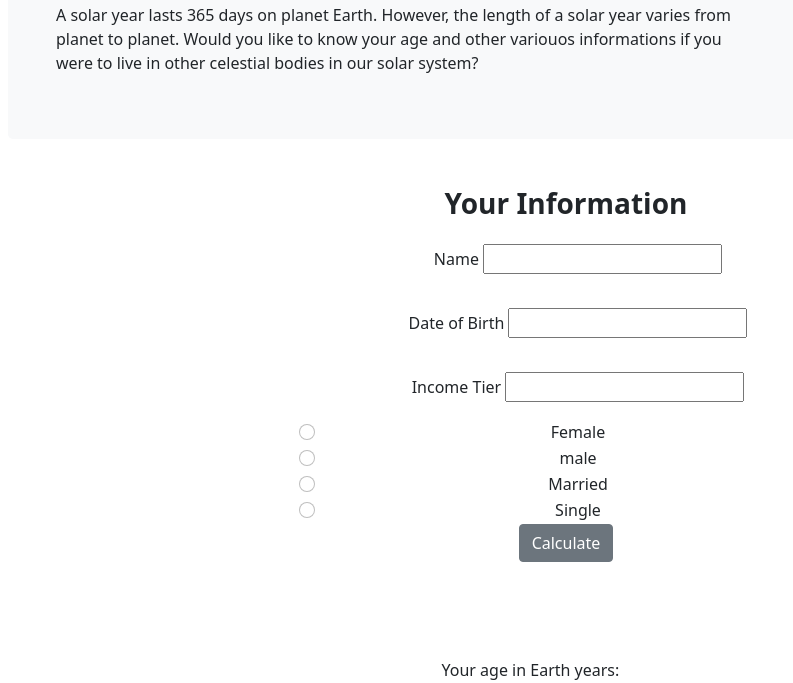
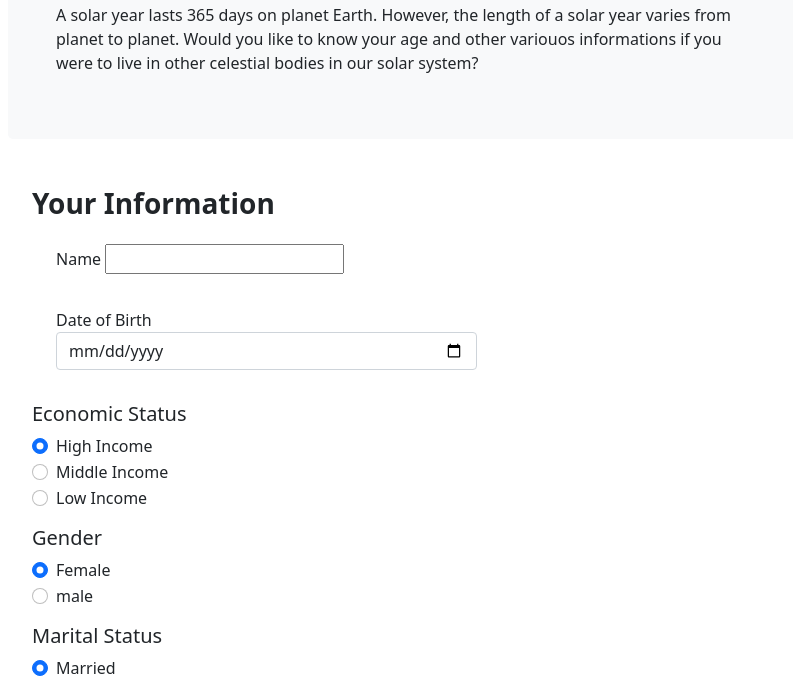
Before and after one commit to leark/super-galactic-age-calculator, a website built with webpack: page src/index.html in a window 1280 px wide. Shown: the part 111-794 px from the top of the page, without its empty margins (74-867 px from the left). Built offline with nearby package versions, Linux system fonts and the light colour scheme.

Commit message:
Fix index.html

```diff
--- a/src/index.html
+++ b/src/index.html
@@ -10,44 +10,57 @@
       <p class="col-md-8 fs-6">A solar year lasts 365 days on planet Earth. However, the length of a solar year varies from planet to planet. Would you like to know your age and other variouos informations if you were to live in other celestial bodies in our solar system?</p>
     </div>
     <div id="mainContent">
-      <div class="px-4 py-5 text-center">
+      <div class="px-4 py-5">
         <form>
           <h3 class="display-7 fw-bold">Your Information</h3>
-          <div class="col-lg-6 mx-auto">
+          <div class="col-lg-5">
             <div class="form-check py-3">
-              <label>Name</label>
-              <input />
+              <label for="name">Name</label>
+              <input id="name" type="text" />
             </div>
             <div class="form-check py-3">
-              <label>Date of Birth</label>
-              <input />
+              <label for="born">Date of Birth</label>
+              <input id="born" class="form-control" type="date" required />
             </div>
-            <div class="form-check py-3">
-              <label>Income Tier</label>
-              <input />
+            <div class="my-3">
+              <h5>Economic Status</h3>
+              <div class="form-check">
+                <input id="high" name="economicStatus" type="radio" class="form-check-input" checked="" required="">
+                <label class="form-check-label" for="high">High Income</label>
+              </div>
+              <div class="form-check">
+                <input id="middle" name="economicStatus" type="radio" class="form-check-input" required="">
+                <label class="form-check-label" for="middle">Middle Income</label>
+              </div>
+              <div class="form-check">
+                <input id="low" name="economicStatus" type="radio" class="form-check-input" required="">
+                <label class="form-check-label" for="low">Low Income</label>
+              </div>
             </div>
-            <div>
+            <div class="my-3">
+              <h5>Gender</h5>
               <div class="form-check">
-                <input class="form-check-input" type="radio" name="flexRadioDefault" id="female">
+                <input class="form-check-input" type="radio" name="gender" id="female" checked="">
                 <label class="form-check-label" for="female">Female</label>
               </div>
               <div class="form-check">
-                <input class="form-check-input" type="radio" name="flexRadioDefault" id="male">
+                <input class="form-check-input" type="radio" name="gender" id="male">
                 <label class="form-check-label" for="male">male</label>
               </div>
             </div>
-            <div>
+            <div class="my-3">
+              <h5>Marital Status</h5>
               <div class="form-check">
-                <input class="form-check-input" type="radio" name="flexRadioDefault" id="married">
+                <input class="form-check-input" type="radio" name="maritalStatus" id="married" checked="">
                 <label class="form-check-label" for="married">Married</label>
               </div>
               <div class="form-check">
-                <input class="form-check-input" type="radio" name="flexRadioDefault" id="single">
+                <input class="form-check-input" type="radio" name="maritalStatus" id="single">
                 <label class="form-check-label" for="single">Single</label>
               </div>
             </div>
           </div>
-          <button class="btn btn-secondary">Calculate</button>
+          <button type="submit" class="btn btn-secondary">Calculate</button>
         </form>
       </div>
       <div id="resultsDiv" class="px-4 py-5">
```
Also changed, not shown: README.md.
